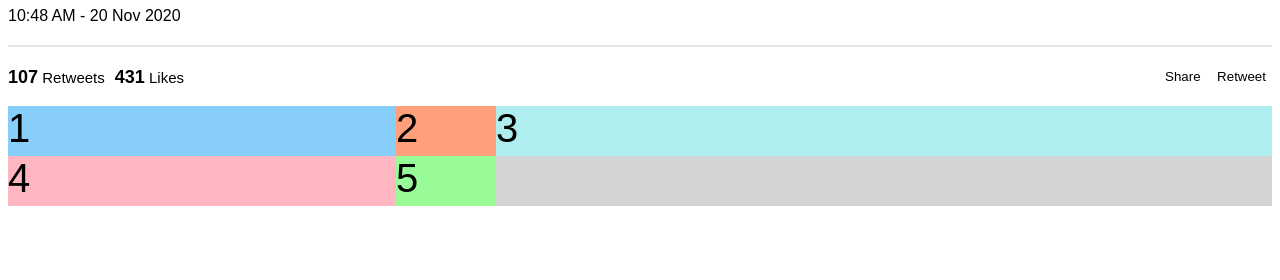
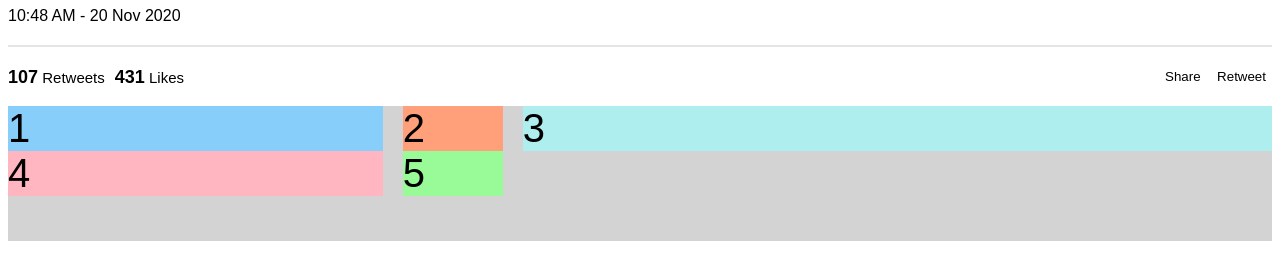
Before and after one commit to MorganS39/flexbox, a plain HTML site: page index.html in a window 1280 px wide. Shown: the part 104-384 px from the top of the page. Drawn offline with Linux system fonts and the light colour scheme.

Commit message:
added a column-gap and updated row values

```diff
--- a/style.css
+++ b/style.css
@@ -81,5 +81,6 @@ body {
     background: lightgray;
     display: grid;
     grid-template-columns: 1fr 100px 2fr;
-    grid-template-rows: 50px 50px;
+    grid-template-rows: 1fr 1fr 1fr;
+    grid-column-gap: 20px;
   }
```
